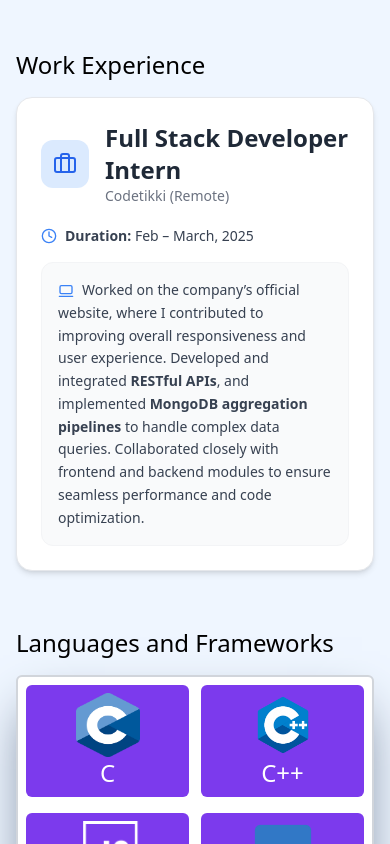
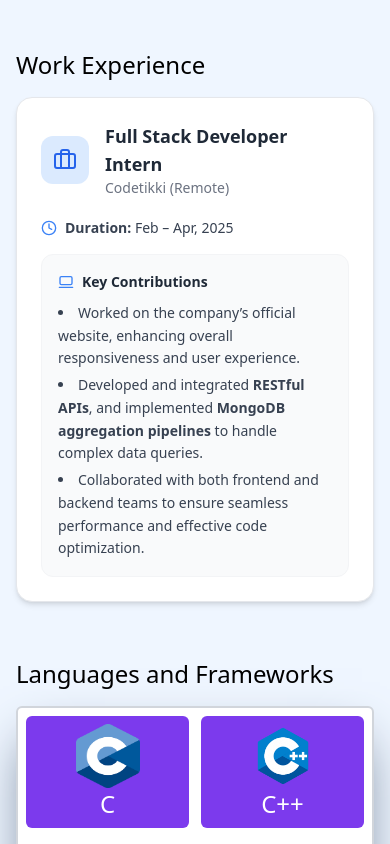
Before and after one commit to sonu2027/my-portfolio, a React (Vite) app: page / in a window 390 px wide. Shown: the part 1100-1944 px from the top of the page. Built offline with nearby package versions, Linux system fonts and the light colour scheme.

Commit message:
added new project: Engineering resource management system

```diff
--- a/src/component/InternshipCard .tsx
+++ b/src/component/InternshipCard .tsx
@@ -16,22 +16,34 @@ const InternshipCard = () => {
                         <Briefcase className="text-blue-600" />
                     </div>
                     <div>
-                        <h2 className="text-2xl font-bold text-gray-800">Full Stack Developer Intern</h2>
+                        <h2 className="text-lg sm:text-xl md:text-2xl font-bold text-gray-800">Full Stack Developer Intern</h2>
                         <p className="text-gray-500 text-sm">Codetikki (Remote)</p>
                     </div>
                 </div>
 
                 <div className="flex items-center gap-2 text-gray-700 text-sm mb-4">
                     <Clock className="w-4 h-4 text-blue-500" />
-                    <span><strong>Duration:</strong> Feb – March, 2025</span>
+                    <span><strong>Duration:</strong> Feb – Apr, 2025</span>
                 </div>
 
                 <div className="text-gray-700 text-sm leading-relaxed bg-gray-50 p-4 rounded-xl border border-gray-100">
-                    <Laptop2 className="inline-block w-4 h-4 mr-2 text-blue-500" />
-                    Worked on the company’s official website, where I contributed to improving overall responsiveness and user experience.
-                    Developed and integrated <strong>RESTful APIs</strong>, and implemented <strong>MongoDB aggregation pipelines</strong> to handle complex data queries.
-                    Collaborated closely with frontend and backend modules to ensure seamless performance and code optimization.
+                    <div className="flex items-center mb-2">
+                        <Laptop2 className="w-4 h-4 mr-2 text-blue-500" />
+                        <span className="font-semibold text-gray-800">Key Contributions</span>
+                    </div>
+                    <ul className="list-disc list-inside space-y-1">
+                        <li>
+                            Worked on the company’s official website, enhancing overall responsiveness and user experience.
+                        </li>
+                        <li>
+                            Developed and integrated <strong>RESTful APIs</strong>, and implemented <strong>MongoDB aggregation pipelines</strong> to handle complex data queries.
+                        </li>
+                        <li>
+                            Collaborated with both frontend and backend teams to ensure seamless performance and effective code optimization.
+                        </li>
+                    </ul>
                 </div>
+
             </div>
         </>
     );
--- a/src/customHooks/useProject.ts
+++ b/src/customHooks/useProject.ts
@@ -1,6 +1,7 @@
 import zomatoImg from "../assets/project/zomato-clone.png"
 import rapidImg from "../assets/project/rapid-quizzer.png"
 import pfm from "../assets/project/pfm.png"
+import erms from "../assets/project/engineering-resource-management-system.png"
 
 type project = {
     names: string;
@@ -12,6 +13,24 @@ type project = {
 }
 const useProject = (): project[] => {
     const project: project[] = [
+        {
+            names: "Engineering Resource Management System",
+            description: `
+            Developed a full-stack web application to manage engineering team assignments and capacity planning across projects. The system includes role-based authentication (Manager & Engineer), real-time capacity tracking, skill-based engineer allocation, and intuitive dashboards for team and project overviews. Implemented core features such as project creation, engineer assignment, visual capacity bars, and availability forecasting. Integrated AI tools (e.g., ChatGPT, GitHub Copilot) to accelerate development while ensuring clean, maintainable code and strong architectural decisions.
+
+            Key Features:
+            Authentication with JWT and role-based acces
+            Engineer profile management (skills, seniority, capacity)
+            Project lifecycle handling (planning, active, completed)
+            Assignment tracking with visual indicators and timeline view
+            Dashboard analytics for workload and availability
+            AI-assisted development and code review
+            `,
+            techUsed: "React.js | TypeScript | Express.js | Node.js | Tailwind CSS | MongoDB",
+            githubLink: "https://github.com/sonu2027/engineering-resource-management-system",
+            liveLink: "https://engineering-resource-management-system-frontend.vercel.app",
+            assest: erms
+        },
         {
             names: "Personal Financial Manager",
             description: "The Personal Finance Manager is a smart and intuitive app designed to help users track expenses, manage income, set budgets, and achieve savings goals effortlessly. With real-time analytics, customizable categories, and automated reminders, it provides clear financial insights to promote better money management. Secure and user-friendly, this app empowers users to stay in control of their finances and make informed financial decisions.",
```
Also changed, not shown: src/assets/project/engineering-resource-management-system.png (added), 1 other file (tests, documents, lock files or other folders).
